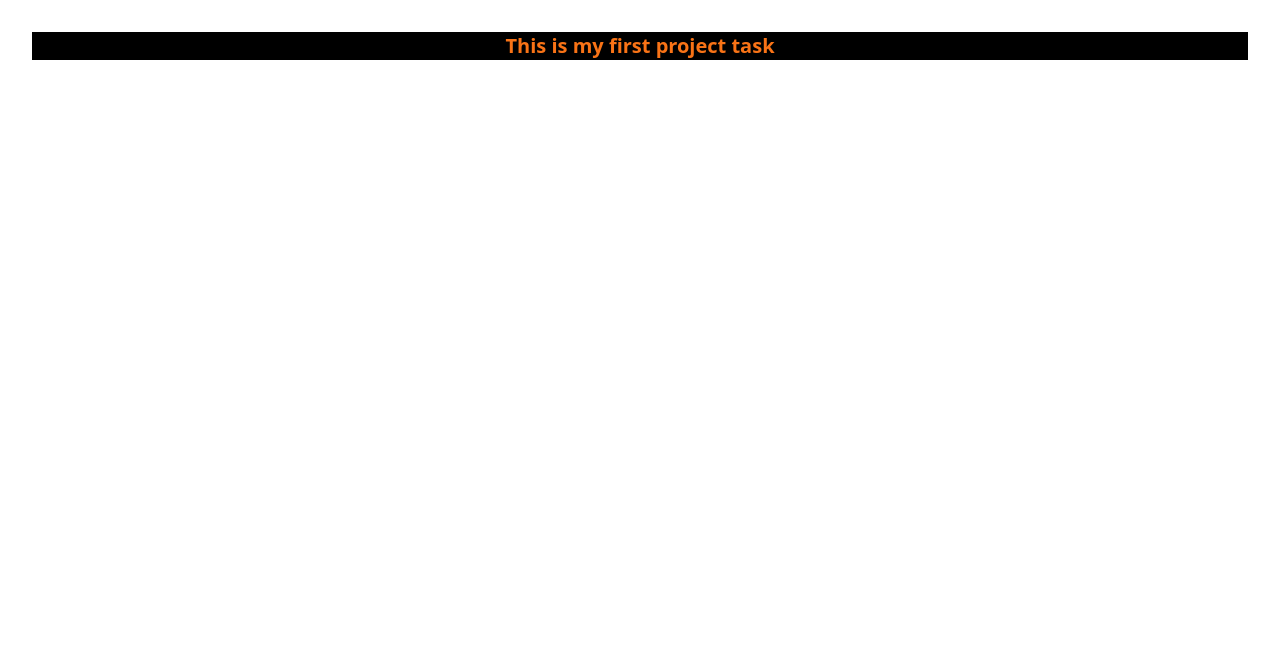
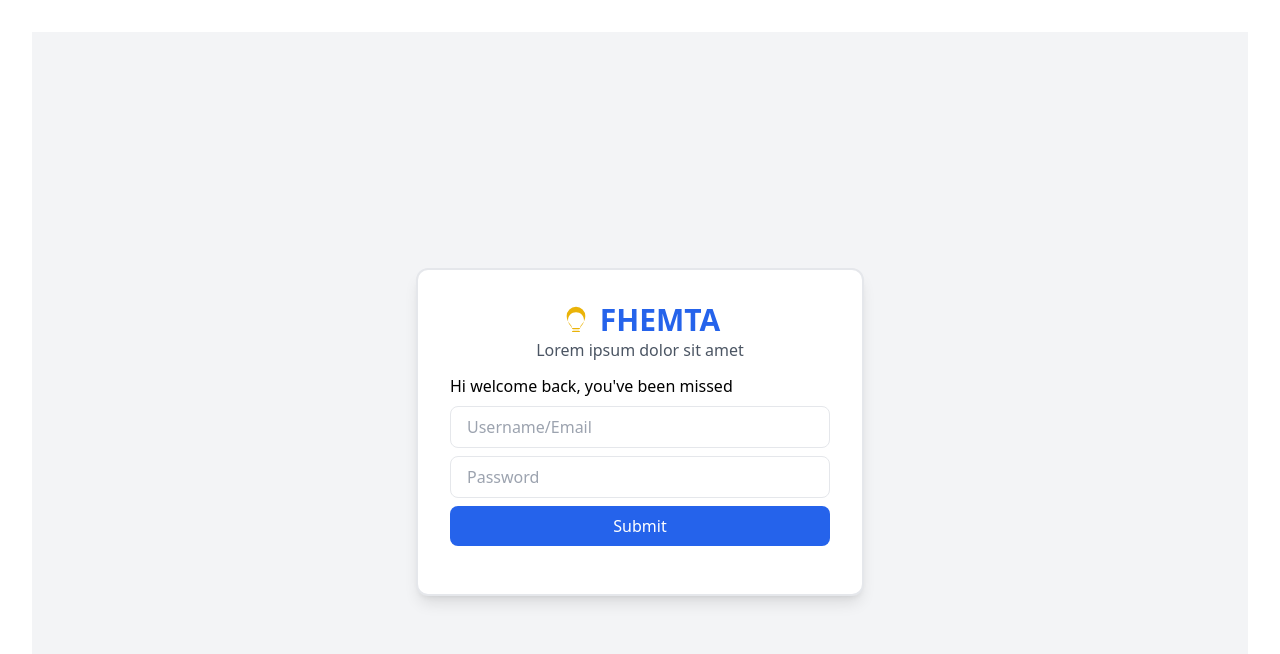
Before and after one commit to Ahsaan-ullah3236/React-js_Task_firstSol, a React (Vite) app in the folder my-vue-app/: page / in a window 1280 px wide. Shown: the top 654 px of the page. Built offline with nearby package versions, Linux system fonts and the light colour scheme.

Commit message:
Refactor App component layout and styling for improved user interface

```diff
--- a/my-vue-app/src/App.jsx
+++ b/my-vue-app/src/App.jsx
@@ -1,13 +1,50 @@
-import './App.css'
+import './App.css';
 
 function App() {
   return (
-    <>
-      <h1 className="text-xl font-bold text-orange-500 bg-black">
-        This is my first project task
-      </h1>
-    </>
-  )
+    <div className="flex items-center justify-center min-h-screen bg-gray-100">
+      <div className="w-full max-w-md p-8 bg-white shadow-lg rounded-xl border-2">
+        <div className="flex items-center justify-center space-x-2">
+          <svg
+            xmlns="http://www.w3.org/2000/svg"
+            fill="currentColor"
+            viewBox="0 0 24 24"
+            className="w-8 h-8 text-yellow-500"
+          >
+            <path d="M12 2a7 7 0 0 0-7 7c0 2.69 1.33 4.61 2.46 6.06.65.81 1.29 1.61 1.54 2.44v.5a1 1 0 0 0 1 1h4a1 1 0 0 0 1-1v-.5c.25-.83.89-1.63 1.54-2.44C17.67 13.61 19 11.69 19 9a7 7 0 0 0-7-7Zm-2 18a1 1 0 0 0-1 1h6a1 1 0 0 0-1-1h-4Zm-1-2c-.05-.14-.18-.45-.44-.81a9.9 9.9 0 0 1-.82-1.09c-.86-1.14-1.74-2.33-1.74-4 0-3.34 2.66-6 6-6s6 2.66 6 6c0 1.67-.88 2.86-1.74 4a9.9 9.9 0 0 1-.82 1.09c-.26.36-.39.67-.44.81h-6Z" />
+          </svg>
+          <h1 className="text-3xl font-bold text-blue-600">FHEMTA</h1>
+        </div>
+        <p className="text-gray-600 text-center mb-3">Lorem ipsum dolor sit amet</p>
+
+        <form id="myForm" className="space-y-2">
+          <h4 className="text-left">Hi welcome back, you've been missed</h4>
+          <input
+            type="text"
+            id="name"
+            placeholder="Username/Email"
+            required
+            className="w-full px-4 py-2 border rounded-lg focus:outline-none focus:ring-2 focus:ring-blue-500"
+          />
+          <input
+            type="email"
+            id="email"
+            placeholder="Password"
+            required
+            className="w-full px-4 py-2 border rounded-lg focus:outline-none focus:ring-2 focus:ring-blue-500"
+          />
+          <button
+            type="submit"
+            className="w-full bg-blue-600 text-white py-2 rounded-lg hover:bg-blue-700 transition duration-300"
+          >
+            Submit
+          </button>
+        </form>
+
+        <p id="message" className="text-center text-gray-500 mt-4"></p>
+      </div>
+    </div>
+  );
 }
 
-export default App
+export default App;
```
